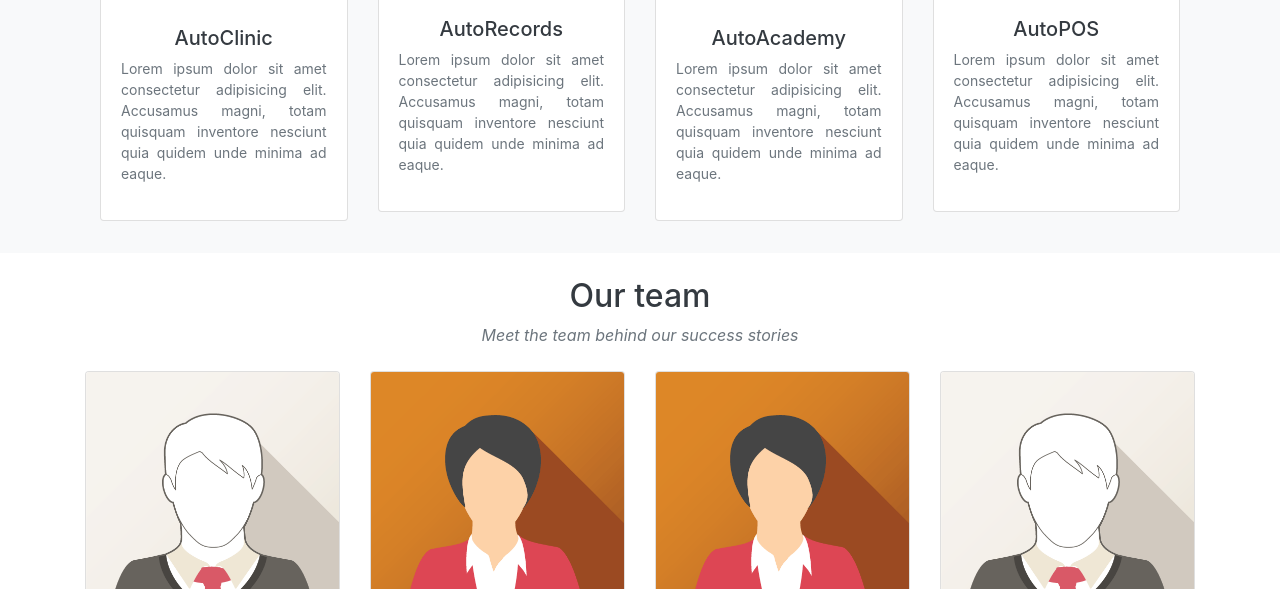
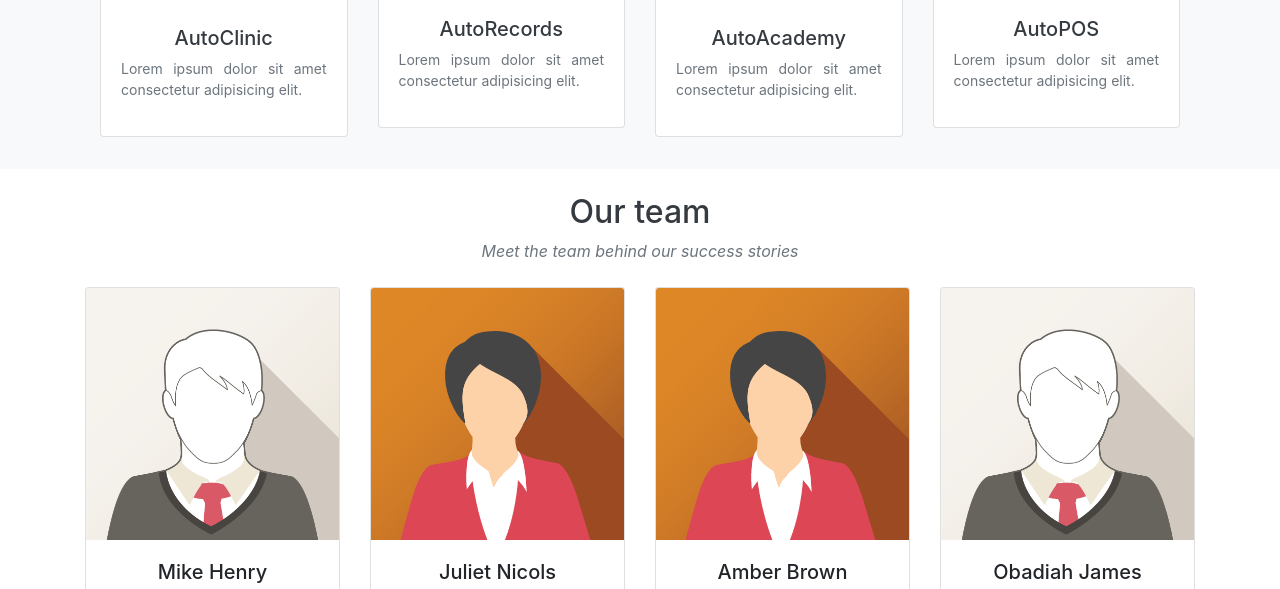
Before and after one commit to AlexanderKiyingi/alexanderkiyingi.github.io, a plain HTML site: page index.html in a window 1280 px wide. Shown: the part 2419-3008 px from the top of the page. Drawn offline with nearby package versions, Linux system fonts and the light colour scheme.

Commit message:
products section changes

```diff
--- a/index.html
+++ b/index.html
@@ -406,7 +406,7 @@
                             <div class="card-body">
                                 <h5 class="text-center text-dark">AutoClinic</h5>
                                 <p class="text-secondary text-justify small">
-                                    Lorem ipsum dolor sit amet consectetur adipisicing elit. Accusamus magni, totam quisquam inventore nesciunt quia quidem unde minima ad eaque.
+                                    Lorem ipsum dolor sit amet consectetur adipisicing elit.
                                 </p>
                                 <!-- <a href="#" class="btn btn-sm btn-outline-light bg-primary">Learn More..</a> -->
                             </div>
@@ -419,7 +419,7 @@
                             <div class="card-body">
                                 <h5 class="text-center text-dark">AutoRecords</h5>
                                 <p class="text-secondary text-justify small">
-                                    Lorem ipsum dolor sit amet consectetur adipisicing elit. Accusamus magni, totam quisquam inventore nesciunt quia quidem unde minima ad eaque.
+                                    Lorem ipsum dolor sit amet consectetur adipisicing elit.
                                 </p>
                                 <!-- <a href="#" class="btn btn-sm btn-outline-light bg-primary">Learn More..</a> -->
                             </div>
@@ -431,7 +431,7 @@
                             <div class="card-body">
                                 <h5 class="text-center text-dark">AutoAcademy</h5>
                                 <p class="text-secondary text-justify small">
-                                    Lorem ipsum dolor sit amet consectetur adipisicing elit. Accusamus magni, totam quisquam inventore nesciunt quia quidem unde minima ad eaque.
+                                    Lorem ipsum dolor sit amet consectetur adipisicing elit.
                                 </p>
                                 <!-- <a href="#" class="btn btn-sm btn-outline-light bg-primary">Learn More..</a> -->
                             </div>
@@ -443,7 +443,7 @@
                             <div class="card-body">
                                 <h5 class="text-center text-dark">AutoPOS</h5>
                                 <p class="text-secondary text-justify small">
-                                    Lorem ipsum dolor sit amet consectetur adipisicing elit. Accusamus magni, totam quisquam inventore nesciunt quia quidem unde minima ad eaque.
+                                    Lorem ipsum dolor sit amet consectetur adipisicing elit.
                                 </p>
                                 <!-- <a href="#" class="btn btn-sm btn-outline-light bg-primary">Learn More..</a> -->
                             </div>
```
